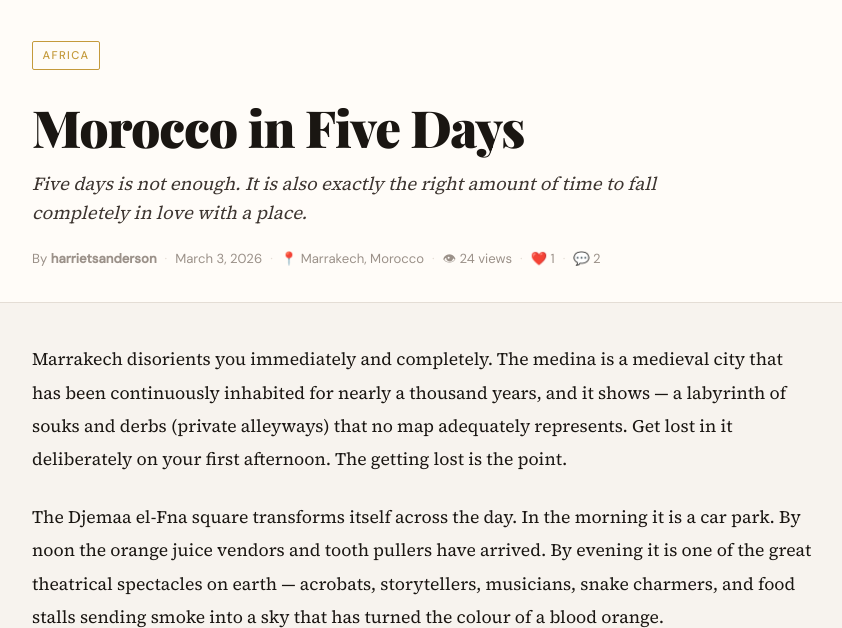
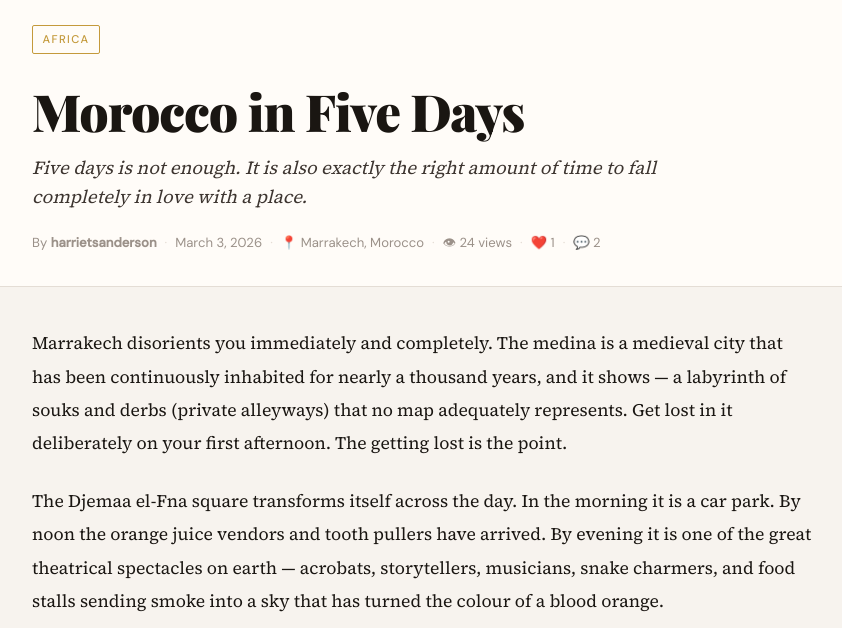
Before and after one commit to harriets28/capstone, a Django app: page /posts/morocco-in-five-days/ in a window 1280 px wide. Shown: the part 64-692 px from the top of the page, without its empty margins (62-904 px from the left). Run offline with Django 5.2, Linux system fonts and the light colour scheme; data comes from the database, SQL or seed files in the repository; both versions use the stored data as it was after the commit; some web fonts are replaced.

Commit message:
Improve post detail header spacing and layout

```diff
--- a/static/css/main.css
+++ b/static/css/main.css
@@ -590,8 +590,9 @@ main.has-parallax-hero {
    ============================================================ */
 .post-header-section {
     background: var(--cream);
-    padding: 2.5rem 0 2rem;
+    padding: 1.5rem 0 2rem;
     border-bottom: 1px solid var(--line);
+    margin-top: 0;
 }
 
 .post-header-inner {
```
Also changed, not shown: db.sqlite3.
